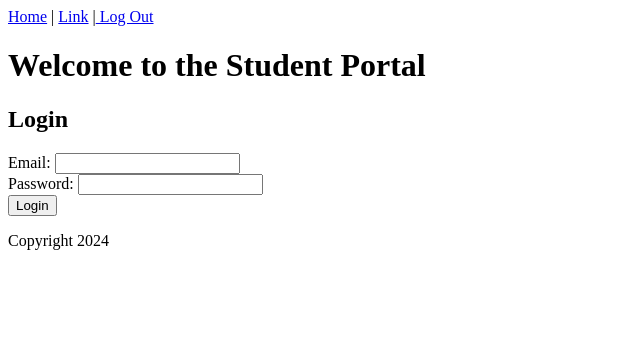
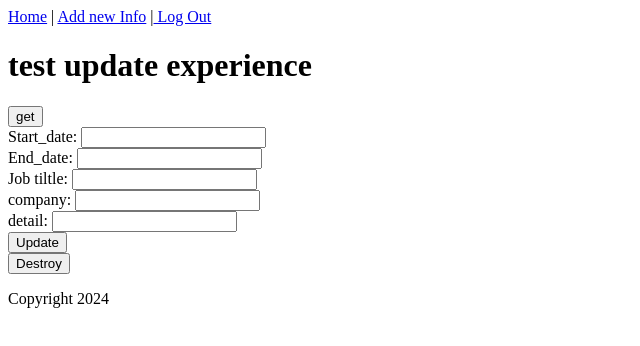
Before and after one commit to joshuadyee/student-portal-frontend, a React (Vite) app: page /experiences/1 in a window 1280 px wide. Shown: the top 346 px of the page, without its empty margins (0-640 px from the left). Built offline with nearby package versions, Linux system fonts and the light colour scheme.

Commit message:
made routes

```diff
--- a/src/App.jsx
+++ b/src/App.jsx
@@ -1,15 +1,27 @@
 import { Header } from "./Header";
 import { Content } from "./Content";
+import { Experiences } from "./Experiences";
+import { Educations } from "./Educations";
+import { Capstones } from "./Capstones";
+import { Create } from "./Create";
 import { Footer } from "./Footer";
-import { BrowserRouter } from "react-router-dom";
+import { BrowserRouter, Routes, Route } from "react-router-dom";
 
 function App() {
   return (
     <div>
       <BrowserRouter>
-        <Header />
-        <Content />
-        <Footer />
+        <div>
+          <Header />
+          <Routes>
+            <Route path="/" element={<Content/>}/>
+            <Route path="/experiences/:experienceId" element={<Experiences/>}/>
+            <Route path="/educations/:educationId" element={<Educations/>}/>
+            <Route path="/capstones/:educationId" element={<Capstones/>}/>
+            <Route path="/create" element={<Create/>}/>
+          </Routes>
+          <Footer />
+        </div>
       </BrowserRouter>
     </div>
   )
--- /dev/null
+++ b/src/Capstones.jsx
@@ -0,0 +1,57 @@
+import axios from 'axios'
+import { useParams } from 'react-router-dom'
+import { useState } from 'react'
+
+export function Capstones() {
+  const [capstone, setCapstone] = useState([])
+  const capstoneId = useParams()
+
+  const getCapstone = () => {
+    console.log("getCapstone")
+    axios
+      .get(`http://localhost:3000/capstones/${capstoneId.capstoneId}.json`)
+      .then((response) => {
+        console.log(response.data)
+        setCapstone(response.data)
+      })
+  }
+
+
+  const updateCapstone = (id, event) => {
+    event.preventDefault();
+    const params = new FormData(event.target);
+    console.log("updateCapstone")
+    console.log(event.target)
+    console.log(id)
+    console.log(...params)
+    axios.patch(`http://localhost:3000/capstones/${id}`, params)
+    // window.location.href = "/"
+  }
+
+
+  return (
+    <div>
+      <h1>test update capstone</h1>
+      <button onClick={getCapstone}>get</button>
+      <form onSubmit={(event) => updateCapstone(capstone.id, event)}>
+        <div>
+          Start_date: <input name="start_date" type="text" defaultValue={capstone.start_date} />
+        </div>
+        <div>
+          End_date: <input name="end_date" type="text" defaultValue={capstone.end_date} />
+        </div>
+        <div>
+          Job tiltle: <input name="job_title" type="text" defaultValue={capstone.job_title} />
+        </div>
+        <div>
+          company: <input name="company" type="text" defaultValue={capstone.company} />
+        </div>
+        <div>
+          detail: <input name="details" type="text" defaultValue={capstone.details} />
+        </div>
+        <button type="submit">Update</button>
+      </form>
+      <button onClick={() => destroyCapstone(capstone.id)}>Destroy</button>
+    </div>
+  )
+}
--- a/src/Content.jsx
+++ b/src/Content.jsx
@@ -4,6 +4,7 @@ import { useState, useEffect } from 'react'
 import { Link, Routes, Route } from 'react-router-dom'
 import { Create } from "./Create"
 import { Update } from "./Update"
+import { Experiences } from "./Experiences"
 
 // TODO: date vs string format for education and experience
 // TODO: make update work
@@ -115,8 +116,8 @@ export function Content() {
 
   useEffect(() => {
   if (studentId) {
-    // getStudentData();
-    // getExperience();
+    getStudentData();
+    getExperience();
     // getEducation();
     // getSkills();
     // getCapstones();
@@ -169,7 +170,7 @@ export function Content() {
                 <p>{experience.job_title}</p>
                 <p>{experience.company}</p>
                 <p>{experience.details}</p>
-                {/* <Link to={`/experiences/${experience.id}`}>Update</Link> */}
+                <Link to={`/experiences/${experience.id}`}>Update Experience</Link>
                 {/* <a href={`/experiences/${experience.id}`}>Update</a> */}
               </div>
             ))}
@@ -185,6 +186,7 @@ export function Content() {
                 <p>{education.degree}</p>
                 <p>{education.university}</p>
                 <p>{education.details}</p>
+                <Link to={`/educations/${education.id}`}>Update Education</Link>
               </div>
             ))}
             <button onClick={getEducation}>Get Education</button>
@@ -209,12 +211,17 @@ export function Content() {
                 <p>{capstone.description}</p>
                 <p>{capstone.url}</p>
                 <img src={capstone.image} />
+                <Link to={`/capstones/${capstone.id}`}>Update Capstone</Link>
+
               </div>
             ))}
             <button onClick={getCapstones}>Get Capstones</button>
           </div>
-          <Create />
-          <Update experiences={experiences} educations={educations} capstones={capstones} />
+          <h1>
+            <Link to={`/create`}>Add new Info</Link>
+          </h1>
+          {/* <Update experiences={experiences} educations={educations} capstones={capstones} /> */}
+
         </>
 
       ) : (
--- /dev/null
+++ b/src/Educations.jsx
@@ -0,0 +1,57 @@
+import axios from 'axios'
+import { useParams } from 'react-router-dom'
+import { useState } from 'react'
+
+export function Educations() {
+  const [education, setEducation] = useState([])
+  const educationId = useParams()
+
+  const getEducation = () => {
+    console.log("getEducation")
+    axios
+      .get(`http://localhost:3000/educations/${educationId.educationId}.json`)
+      .then((response) => {
+        console.log(response.data)
+        setEducation(response.data)
+      })
+  }
+
+
+  const updateExperience = (id, event) => {
+    event.preventDefault();
+    const params = new FormData(event.target);
+    console.log("updateExperience")
+    console.log(event.target)
+    console.log(id)
+    console.log(...params)
+    axios.patch(`http://localhost:3000/experiences/${id}`, params)
+    // window.location.href = "/"
+  }
+
+
+  return (
+    <div>
+      <h1>Update education</h1>
+      <button onClick={getEducation}>get</button>
+      <form onSubmit={(event) => updateEducation(education.id, event)}>
+        <div>
+          Start_date: <input name="start_date" type="text" defaultValue={education.start_date} />
+        </div>
+        <div>
+          End_date: <input name="end_date" type="text" defaultValue={education.end_date} />
+        </div>
+        <div>
+          Job tiltle: <input name="job_title" type="text" defaultValue={education.job_title} />
+        </div>
+        <div>
+          company: <input name="company" type="text" defaultValue={education.company} />
+        </div>
+        <div>
+          detail: <input name="details" type="text" defaultValue={education.details} />
+        </div>
+        <button type="submit">Update</button>
+      </form>
+      <button onClick={() => destroyEducation(education.id)}>Destroy</button>
+    </div>
+  )
+}
--- /dev/null
+++ b/src/Experiences.jsx
@@ -0,0 +1,61 @@
+import axios from 'axios'
+import { useParams } from 'react-router-dom'
+import { useState } from 'react'
+
+export function Experiences() {
+  const [experience, setExperience] = useState([])
+  const experienceId = useParams()
+
+  const getExperience = () => {
+    console.log("getExperience")
+    axios
+      .get(`http://localhost:3000/experiences/${experienceId.experienceId}.json`)
+      .then((response) => {
+        console.log(response.data)
+        setExperience(response.data)
+      })
+  }
+
+
+  const updateExperience = (id, event) => {
+    event.preventDefault();
+    const params = new FormData(event.target);
+    console.log("updateExperience")
+    console.log(event.target)
+    console.log(id)
+    console.log(...params)
+    axios.patch(`http://localhost:3000/experiences/${id}`, params)
+    // window.location.href = "/"
+  }
+
+
+  return (
+    <div>
+      <h1>test update experience</h1>
+      <button onClick={getExperience}>get</button>
+      <form onSubmit={(event) => updateExperience(experience.id, event)}>
+        <div>
+          Start_date: <input name="start_date" type="text" defaultValue={experience.start_date} />
+        </div>
+        <div>
+          End_date: <input name="end_date" type="text" defaultValue={experience.end_date} />
+        </div>
+        <div>
+          Job tiltle: <input name="job_title" type="text" defaultValue={experience.job_title} />
+        </div>
+        <div>
+          company: <input name="company" type="text" defaultValue={experience.company} />
+        </div>
+        <div>
+          detail: <input name="details" type="text" defaultValue={experience.details} />
+        </div>
+        <button type="submit">Update</button>
+      </form>
+      <button onClick={() => destroyExperience(experience.id)}>Destroy</button>
+      <div>
+
+
+      </div>
+    </div>
+  )
+}
--- a/src/Header.jsx
+++ b/src/Header.jsx
@@ -1,4 +1,6 @@
 import axios from 'axios'
+import { Create } from "./Create"
+
 
 export function Header() {
 
@@ -13,7 +15,7 @@ export function Header() {
   return (
     <header>
       <nav>
-        <a href="/">Home</a> | <a href="#">Link</a> |
+        <a href="/">Home</a> | <a href="/create">Add new Info</a> |
         <a href="#" onClick={logoutStudent}> Log Out</a>
       </nav>
     </header>
--- a/src/Update.jsx
+++ b/src/Update.jsx
@@ -7,11 +7,13 @@ export function Update(props) {
 
   const updateExperience = (id, event) => {
     event.preventDefault();
-    const params = new FormData(form.target);
+    const params = new FormData(event.target);
     console.log("updateExperience")
+    console.log(event.target)
+    console.log(id)
     console.log(params)
-    axios.patch(`http://localhost:3000/experiences/${id}`, params)
-    window.location.href = "/"
+    // axios.patch(`http://localhost:3000/experiences/${id}`, params)
+    // window.location.href = "/"
   }
 
   const updateEducation = (id, params, event) => {
@@ -58,22 +60,22 @@ export function Update(props) {
       <h2>Update Experience</h2>
       {props.experiences.map((experience) => (
         <div key={experience.id}>
-          <h3>{experience.company}</h3>
+          {/* <h3>{experience.company}</h3> */}
           <form onSubmit={(event) => updateExperience(experience.id, event)}>
             <div>
-              Start_date: <input defaultValue={experience.start_date} name="start_date" type="text" />
+              Start_date: <input name="start_date" type="text" defaultValue={experience.start_date} />
             </div>
             <div>
-              End_date: <input defaultValue={experience.end_date} name="end_date" type="text" />
+              End_date: <input name="end_date" type="text" defaultValue={experience.end_date} />
             </div>
             <div>
-              Job tiltle: <input defaultValue={experience.job_title} name="job_title" type="text" />
+              Job tiltle: <input name="job_title" type="text" defaultValue={experience.job_title} />
             </div>
             <div>
-              company: <input defaultValue={experience.company} name="company" type="text" />
+              company: <input name="company" type="text" defaultValue={experience.company} />
             </div>
             <div>
-              detail: <input defaultValue={experience.details} name="details" type="text" />
+              detail: <input name="details" type="text" defaultValue={experience.details} />
             </div>
             <button type="submit">Update</button>
           </form>
@@ -82,7 +84,7 @@ export function Update(props) {
       ))}
 
 
-      <h2>Update Education</h2>
+      {/* <h2>Update Education</h2>
       {props.educations.map((education) => (
         <div key={education.id}>
           <h3>{education.company}</h3>
@@ -106,9 +108,9 @@ export function Update(props) {
           </form>
           <button onClick={() => destroyEducation(education.id)}>Destroy</button>
         </div>
-      ))}
+      ))} */}
 
-      <h2>Update Capstone</h2>
+      {/* <h2>Update Capstone</h2>
       {props.capstones.map((capstone) => (
         <div key={capstone.id}>
           <h3>{capstone.name}</h3>
@@ -129,7 +131,7 @@ export function Update(props) {
           </form>
           <button onClick={() => destroyCapstone(capstone.id)}>Destroy</button>
         </div>
-      ))}
+      ))} */}
 
 
 
```
